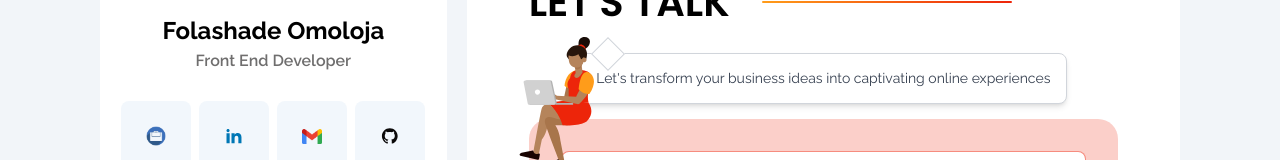
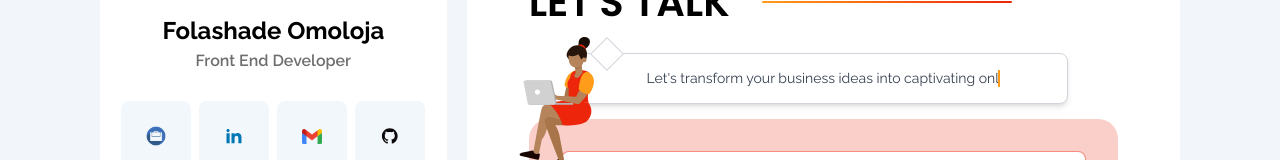
Before and after one commit to FolashadeOmoloja/Folashade-Omoloja, a Next.js app: page / in a window 1280 px wide. Both pictures are taken after a click on the item "Contact". Shown: the part 300-460 px from the top of the page. Built offline with nearby package versions, Linux system fonts and the light colour scheme.

Commit message:
dark-mode

```diff
--- a/app/globals.css
+++ b/app/globals.css
@@ -171,6 +171,29 @@
           left: 50%;
       }
 
+      .typewriter{
+        overflow: hidden;
+        border-right: .15em solid #FF9C1A;
+        white-space: nowrap;
+        margin: 0 auto; /* Gives that scrolling effect as the typing happens */
+
+        animation:
+          typing 3.5s steps(40, end) ,
+          blink-caret .75s step-end infinite;
+      }
+
+      /* The typing effect */
+      @keyframes typing {
+        from { width: 0 }
+        to { width: 100% }
+      }
+
+      /* The typewriter cursor effect */
+      @keyframes blink-caret {
+        from, to { border-color: transparent }
+        50% { border-color: #FF9C1A; }
+      }
+
 /* keyframes */
 
 @keyframes changeTheme{
--- a/components/Main.tsx/PortFolioDetails/Contact.tsx
+++ b/components/Main.tsx/PortFolioDetails/Contact.tsx
@@ -53,7 +53,7 @@
         <div className="flex gap-1 max-lg:my-5">
            <div className="relative bg-white rounded-lg border border-gray-300 shadow-md p-4 max-w-lg mx-auto">
             <div className="absolute top-0 -mt-3 w-6 h-6 transform rotate-45 bg-white border border-gray-300"></div>
-            <p className="text-gray-700 text-sm leading-tight max-xxsm:text-center">
+            <p className="text-gray-700 text-sm leading-tight max-xxsm:text-center typewriter">
              Let's transform your business ideas into captivating online experiences
              </p>
           </div>
```
